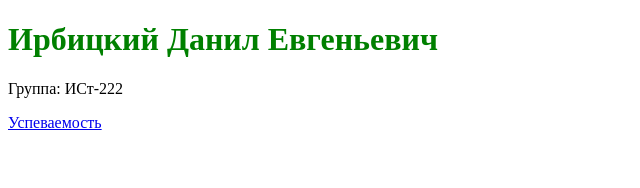
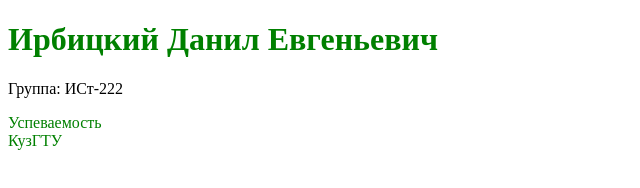
Before and after one commit to nuwinka/testrepo2, a plain HTML site: page index.html in a window 1280 px wide. Shown: the whole page, without its empty margins (0-640 px from the left). Drawn offline with Linux system fonts and the light colour scheme.

Commit message:
Добавлен footer, изменены стили ссылок

```diff
--- a/index.html
+++ b/index.html
@@ -9,5 +9,8 @@
   <h1>Ирбицкий Данил Евгеньевич</h1>
   <p>Группа: ИСт-222</p>
   <a href="grades.html">Успеваемость</a>
+  <footer>
+   <a href="https://portal.kuzstu.ru/learning/progress/current/report/cp3?student_post_id=1197773">КузГТУ</a>
+  </footer>
 </body>
 </html>
--- a/styles2.css
+++ b/styles2.css
@@ -6,3 +6,15 @@ td{
   color: blue;
   font-size: 6;
 }
+
+a {
+  color: #008000;
+  text-decoration: none;
+}
+a:visited {
+  color: #800080;
+}
+a:hover {
+  color: #800000;
+  text-decoration: underline;
+}
```
